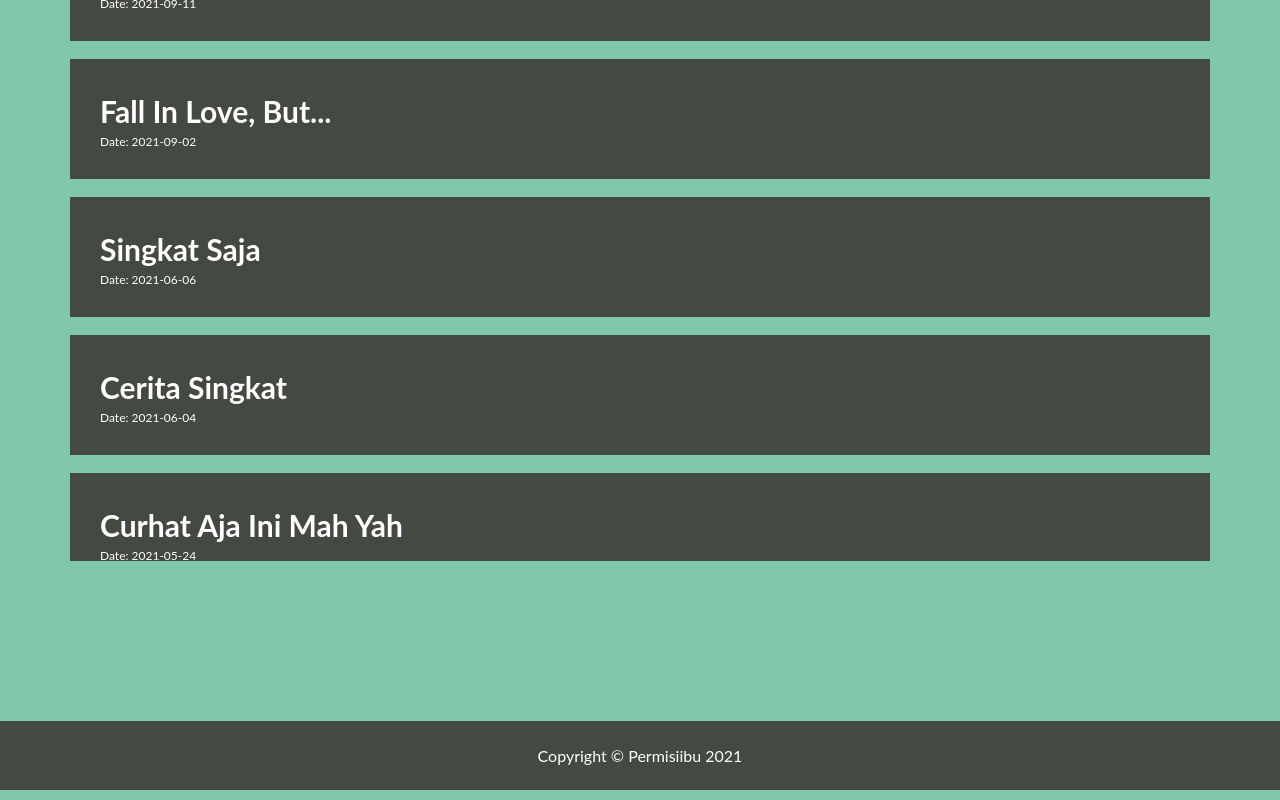
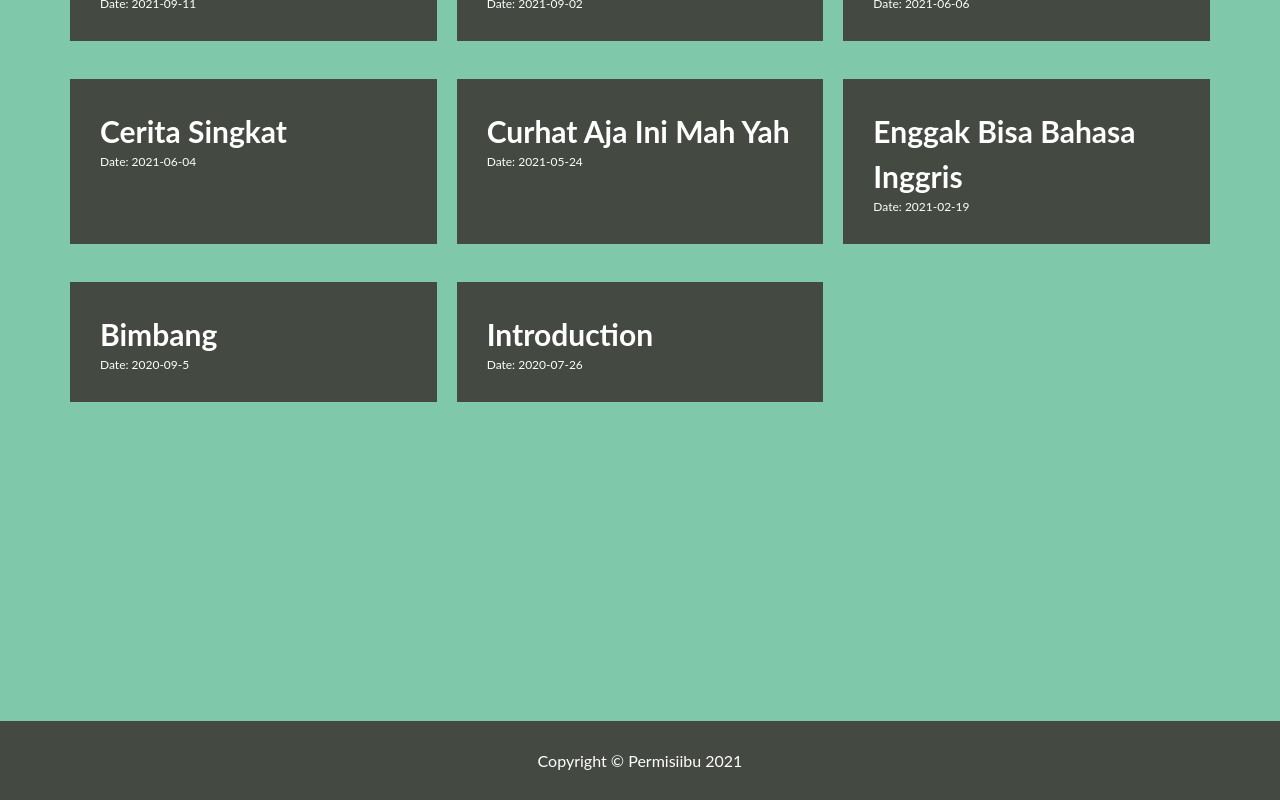
Before and after one commit to rwndy/permisiibu, a Next.js app: page /blog in a window 1280 px wide. Shown: the part 191-991 px from the top of the page. Built offline with nearby package versions, Linux system fonts and the light colour scheme.

Commit message:
fix styling

```diff
--- a/src/pages/blog/index.js
+++ b/src/pages/blog/index.js
@@ -15,8 +15,8 @@ const IndexPage = (props) => {
       description={`Blog Permisiibu`}
    />
     <Navbar />
-      <section className="blog">
-        <div className="container ">
+      <section className="blog container">
+
           <ul className="blog-list">
             {
               sort_post_by_dates.map(blog => {
@@ -31,7 +31,7 @@ const IndexPage = (props) => {
               })
             }
           </ul>
-        </div>
+
       </section>
       <Footer />
     </>
--- a/src/styles/base/_base.scss
+++ b/src/styles/base/_base.scss
@@ -14,6 +14,19 @@ body {
   box-sizing: border-box;
 }
 
+body::-webkit-scrollbar {
+  width: 1em;
+}
+
+body::-webkit-scrollbar-track {
+  box-shadow: inset 0 0 6px rgba(0, 0, 0, 0.3);
+}
+
+body::-webkit-scrollbar-thumb {
+  background-color: darkgrey;
+  outline: 1px solid slategrey;
+}
+
 html, body, #__next {
   height: 100%;
   font-family: 'Lato', sans-serif;
--- a/src/styles/components/_footer.scss
+++ b/src/styles/components/_footer.scss
@@ -1,12 +1,8 @@
 .footer {
-  display: flex;
-  justify-content: center;
-  align-items: center;
+  text-align: center;
   background-color: $color-secondary;
-  position: relative;
-    bottom: 0;
-    width: 100%;
-
+  width: 100%;
+  padding: .5rem 0;
   &--text {
     color: $color-white;
     margin: 2.5rem 0;
--- a/src/styles/pages/_blog.scss
+++ b/src/styles/pages/_blog.scss
@@ -1,13 +1,17 @@
 .blog {
-  height: 100%;
+  height: auto;
+  min-height: 100%;
 }
 
 .blog-list {
-  margin: 4rem 0 0;
-  padding: 0;
-  cursor: pointer;
-  overflow-y: scroll;
-  height: 64rem;
+  margin-top: 4rem;
+  display: grid;
+  grid-template-columns: repeat(3, 1fr);
+  gap: 2rem;
+
+  @include for-very-small() {
+    grid-template-columns: repeat(1, 1fr);
+  }
 }
 
 .blog-item {
```
